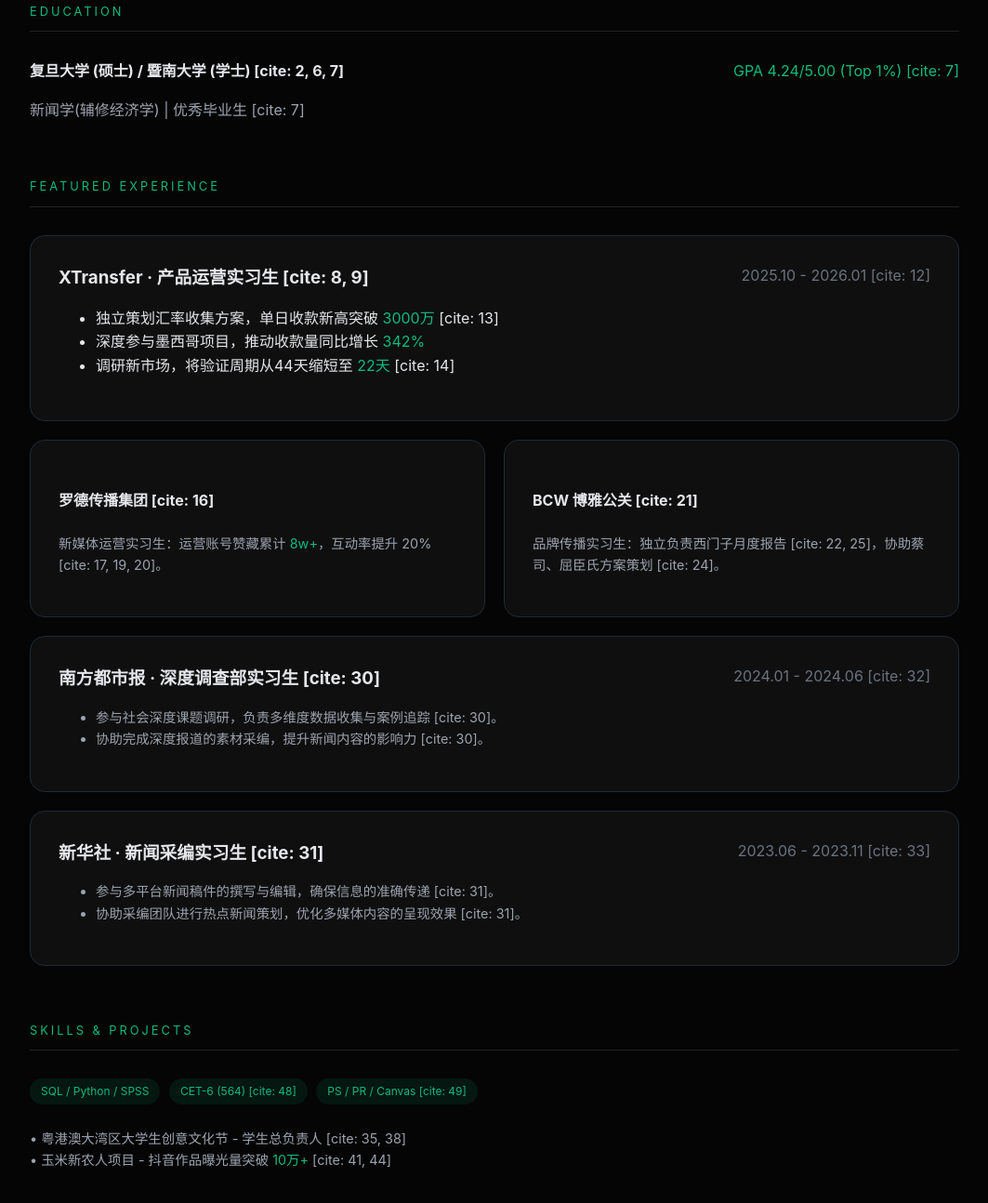
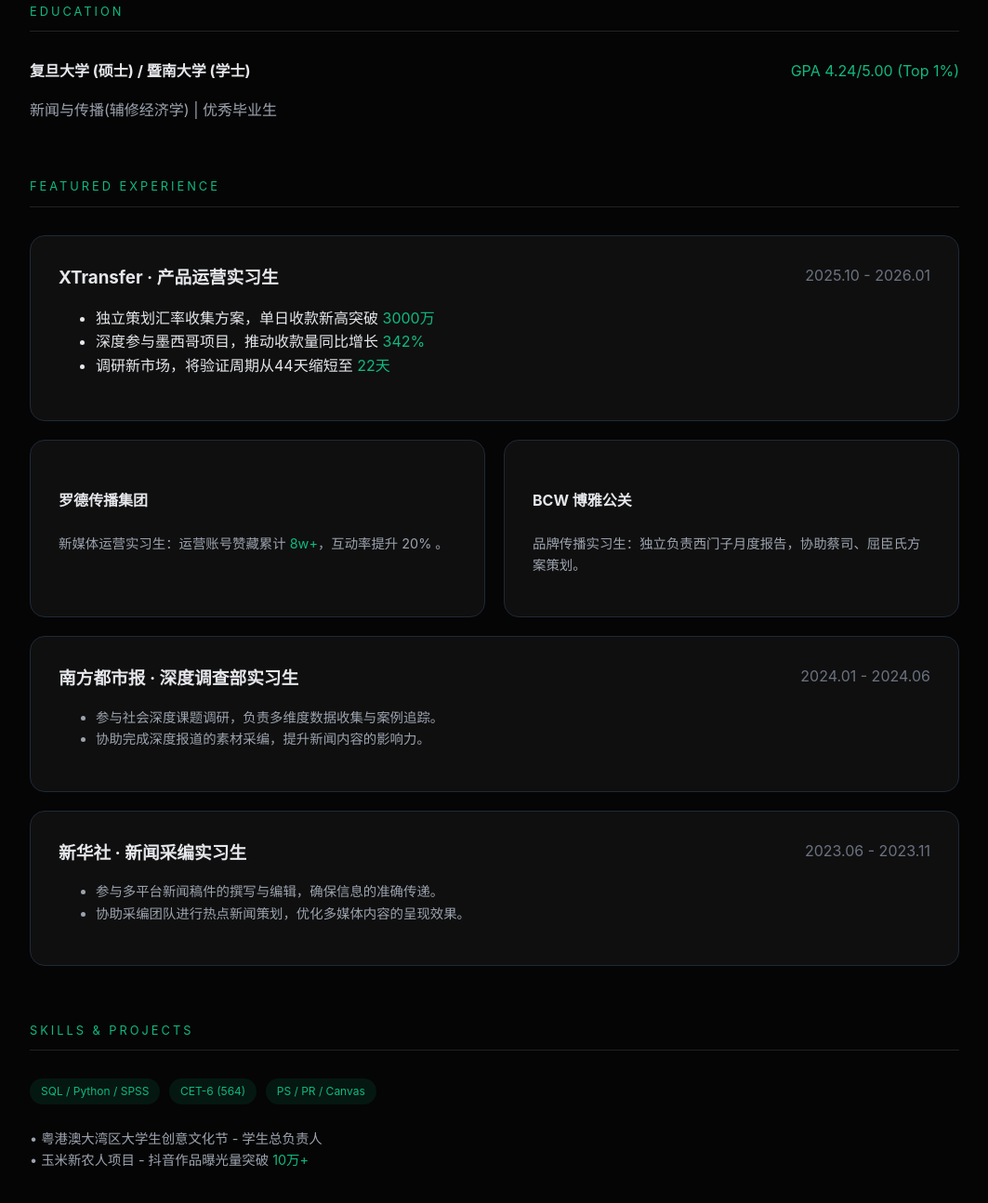
Before and after one commit to liyinghuang788/Lynn-portfolio, a plain HTML site: page index.html in a window 1280 px wide. Shown: the part 366-1660 px from the top of the page at 93% size, without its empty margins (108-1171 px from the left). Drawn offline with Linux system fonts and the light colour scheme.

Commit message:
Update index.html

```diff
--- a/index.html
+++ b/index.html
@@ -30,65 +30,65 @@
 <body>
     <div class="container">
         <header>
-            <h1>LYNN <span class="highlight">HUANG</span></h1>
-            <p>复旦大学 · 暨南大学 [cite: 2, 6] | 产品运营 & 品牌传播</p>
-            <p style="color: #6b7280; font-size: 0.9rem;">15622238644 | huangly202212@163.com [cite: 4, 5]</p>
+            <h1>Lynn <span class="highlight">Huang</span></h1>
+            <p>复旦大学 · 暨南大学 | 产品运营 & 品牌传播</p>
+            <p style="color: #6b7280; font-size: 0.9rem;">15622238644 | huangly202212@163.com </p>
         </header>
 
         <section>
             <div class="section-title">EDUCATION</div>
             <div style="display: flex; justify-content: space-between;">
-                <strong>复旦大学 (硕士) / 暨南大学 (学士) [cite: 2, 6, 7]</strong>
-                <span class="highlight">GPA 4.24/5.00 (Top 1%) [cite: 7]</span>
+                <strong>复旦大学 (硕士) / 暨南大学 (学士) </strong>
+                <span class="highlight">GPA 4.24/5.00 (Top 1%) </span>
             </div>
-            <p style="color: #9ca3af;">新闻学(辅修经济学) | 优秀毕业生 [cite: 7]</p>
+            <p style="color: #9ca3af;">新闻与传播(辅修经济学) | 优秀毕业生 </p>
         </section>
 
         <section>
             <div class="section-title">FEATURED EXPERIENCE</div>
             <div class="card">
                 <div style="display: flex; justify-content: space-between; margin-bottom: 15px;">
-                    <h3 style="margin: 0;">XTransfer · 产品运营实习生 [cite: 8, 9]</h3>
-                    <span style="color: #6b7280;">2025.10 - 2026.01 [cite: 12]</span>
+                    <h3 style="margin: 0;">XTransfer · 产品运营实习生 </h3>
+                    <span style="color: #6b7280;">2025.10 - 2026.01 </span>
                 </div>
                 <ul>
-                    <li>独立策划汇率收集方案，单日收款新高突破 <span class="highlight">3000万</span> [cite: 13]</li>
+                    <li>独立策划汇率收集方案，单日收款新高突破 <span class="highlight">3000万</span> </li>
                     <li>深度参与墨西哥项目，推动收款量同比增长 <span class="highlight">342%</span> </li>
-                    <li>调研新市场，将验证周期从44天缩短至 <span class="highlight">22天</span> [cite: 14]</li>
+                    <li>调研新市场，将验证周期从44天缩短至 <span class="highlight">22天</span> </li>
                 </ul>
             </div>
 
             <div class="grid">
                 <div class="card">
-                    <h4>罗德传播集团 [cite: 16]</h4>
-                    <p style="font-size: 0.9rem; color: #9ca3af;">新媒体运营实习生：运营账号赞藏累计 <span class="highlight">8w+</span>，互动率提升 20% [cite: 17, 19, 20]。</p>
+                    <h4>罗德传播集团 </h4>
+                    <p style="font-size: 0.9rem; color: #9ca3af;">新媒体运营实习生：运营账号赞藏累计 <span class="highlight">8w+</span>，互动率提升 20% 。</p>
                 </div>
                 <div class="card">
-                    <h4>BCW 博雅公关 [cite: 21]</h4>
-                    <p style="font-size: 0.9rem; color: #9ca3af;">品牌传播实习生：独立负责西门子月度报告 [cite: 22, 25]，协助蔡司、屈臣氏方案策划 [cite: 24]。</p>
+                    <h4>BCW 博雅公关 </h4>
+                    <p style="font-size: 0.9rem; color: #9ca3af;">品牌传播实习生：独立负责西门子月度报告，协助蔡司、屈臣氏方案策划。</p>
                 </div>
             </div>
         </section>
 
         <div class="card">
               <div style="display: flex; justify-content: space-between; margin-bottom: 15px;">
-                 <h3 style="margin: 0;">南方都市报  · 深度调查部实习生 [cite: 30]</h3>
-                <span style="color: #6b7280;">2024.01 - 2024.06 [cite: 32]</span>
+                 <h3 style="margin: 0;">南方都市报  · 深度调查部实习生 </h3>
+                <span style="color: #6b7280;">2024.01 - 2024.06 </span>
               </div>
     <ul style="color: #9ca3af; font-size: 0.9rem;">
-        <li>参与社会深度课题调研，负责多维度数据收集与案例追踪 [cite: 30]。</li>
-        <li>协助完成深度报道的素材采编，提升新闻内容的影响力 [cite: 30]。</li>
+        <li>参与社会深度课题调研，负责多维度数据收集与案例追踪。</li>
+        <li>协助完成深度报道的素材采编，提升新闻内容的影响力。</li>
     </ul>
 </div>
 
         <div class="card">
               <div style="display: flex; justify-content: space-between; margin-bottom: 15px;">
-                <h3 style="margin: 0;">新华社  · 新闻采编实习生 [cite: 31]</h3>
-                <span style="color: #6b7280;">2023.06 - 2023.11 [cite: 33]</span>
+                <h3 style="margin: 0;">新华社  · 新闻采编实习生 </h3>
+                <span style="color: #6b7280;">2023.06 - 2023.11 </span>
           </div>
     <ul style="color: #9ca3af; font-size: 0.9rem;">
-        <li>参与多平台新闻稿件的撰写与编辑，确保信息的准确传递 [cite: 31]。</li>
-        <li>协助采编团队进行热点新闻策划，优化多媒体内容的呈现效果 [cite: 31]。</li>
+        <li>参与多平台新闻稿件的撰写与编辑，确保信息的准确传递。</li>
+        <li>协助采编团队进行热点新闻策划，优化多媒体内容的呈现效果。</li>
     </ul>
 </div>
 
@@ -96,12 +96,12 @@
             <div class="section-title">SKILLS & PROJECTS</div>
             <div>
                 <span class="tag">SQL / Python / SPSS </span>
-                <span class="tag">CET-6 (564) [cite: 48]</span>
-                <span class="tag">PS / PR / Canvas [cite: 49]</span>
+                <span class="tag">CET-6 (564) </span>
+                <span class="tag">PS / PR / Canvas </span>
             </div>
             <p style="font-size: 0.9rem; color: #9ca3af; margin-top: 20px;">
-                • 粤港澳大湾区大学生创意文化节 - 学生总负责人 [cite: 35, 38]<br>
-                • 玉米新农人项目 - 抖音作品曝光量突破 <span class="highlight">10万+</span> [cite: 41, 44]
+                • 粤港澳大湾区大学生创意文化节 - 学生总负责人 <br>
+                • 玉米新农人项目 - 抖音作品曝光量突破 <span class="highlight">10万+</span>
             </p>
         </section>
     </div>
```
